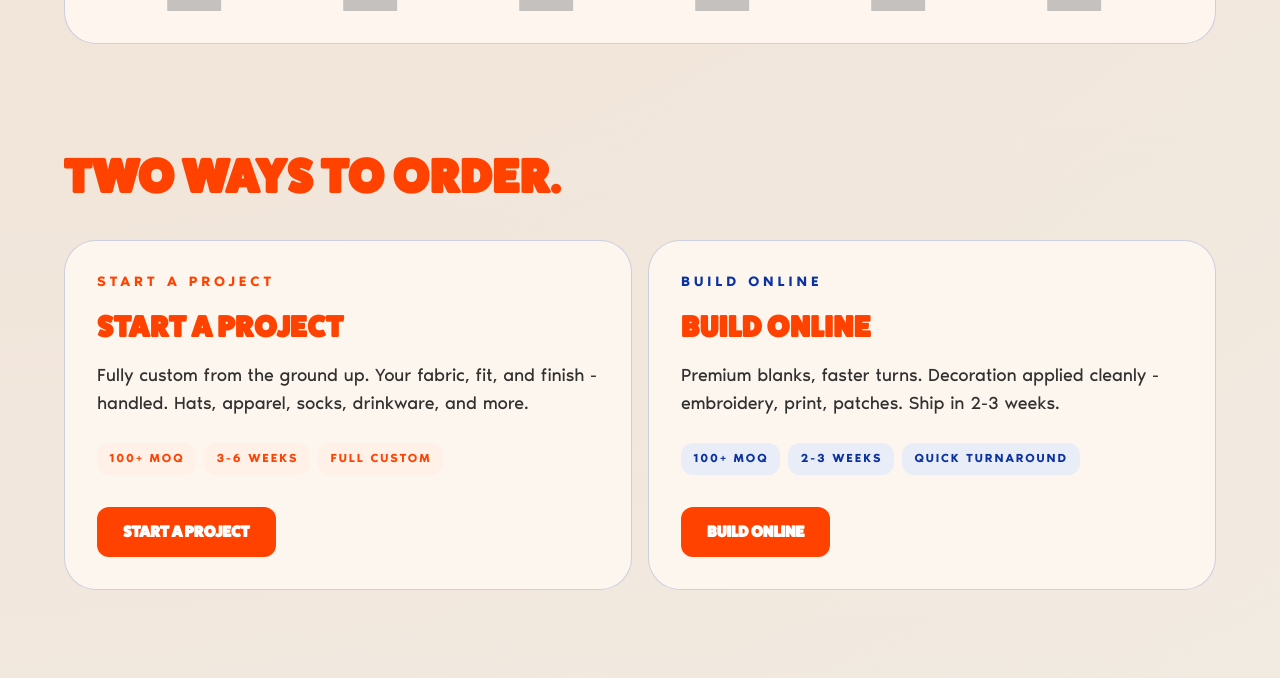
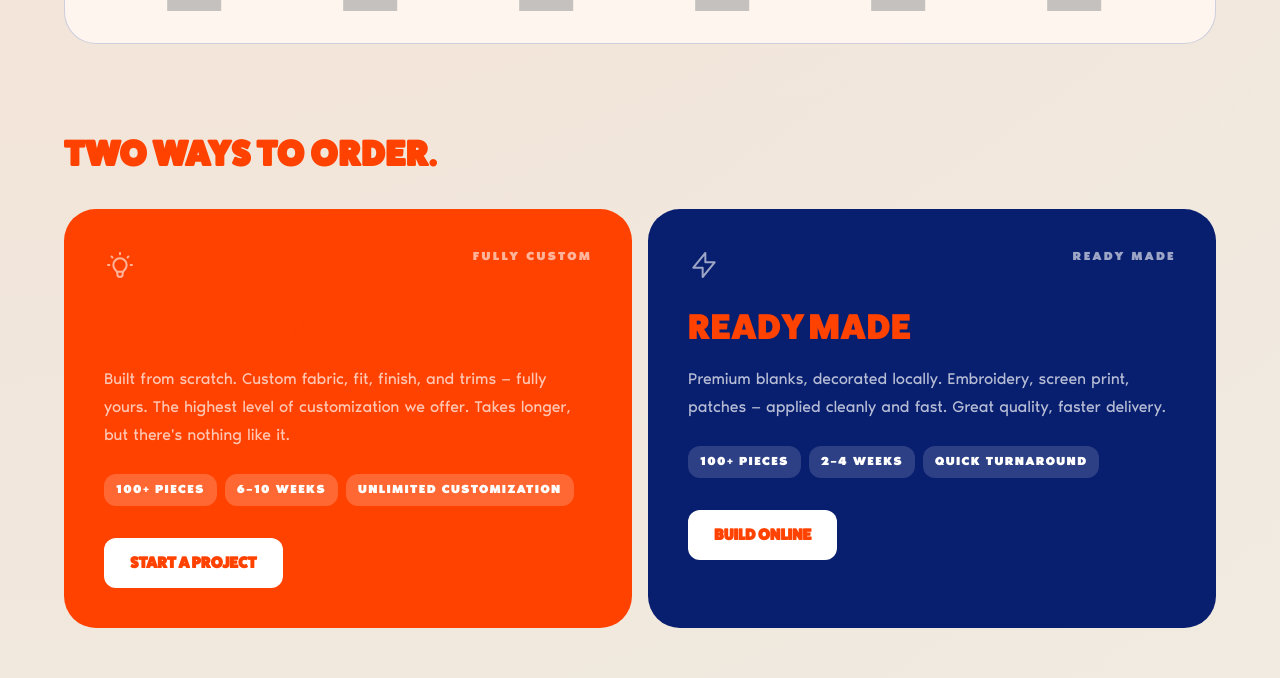
Before and after one commit to hanaajones/orangegoods-website, a Next.js app: page / in a window 1280 px wide. Shown: the part 1300-1978 px from the top of the page. Built offline with nearby package versions, Linux system fonts and the light colour scheme; grey boxes are pictures that could not be loaded.

Commit message:
style: TwoPaths — orange card (OG Crafted) vs dark blue card (Ready Made), clear contrast, FatFrank titles, better copy

```diff
--- a/components/TwoPaths.tsx
+++ b/components/TwoPaths.tsx
@@ -11,53 +11,97 @@ type PathItem = {
 };
 
 export function TwoPaths({ items, title }: { items: PathItem[]; title: string }) {
+  const configs = [
+    {
+      bg: "bg-[#FF4200]",
+      text: "text-white",
+      muted: "text-white/70",
+      tagBg: "bg-white/20 text-white",
+      btn: "btn-og-white",
+      badge: "FULLY CUSTOM",
+      badgeColor: "text-white/60",
+      icon: (
+        <svg xmlns="http://www.w3.org/2000/svg" className="h-8 w-8 text-white/60" fill="none" viewBox="0 0 24 24" stroke="currentColor" strokeWidth={1.5}>
+          <path strokeLinecap="round" strokeLinejoin="round" d="M9.663 17h4.673M12 3v1m6.364 1.636l-.707.707M21 12h-1M4 12H3m3.343-5.657l-.707-.707m2.828 9.9a5 5 0 117.072 0l-.548.547A3.374 3.374 0 0014 18.469V19a2 2 0 11-4 0v-.531c0-.895-.356-1.754-.988-2.386l-.548-.547z" />
+        </svg>
+      ),
+    },
+    {
+      bg: "bg-[#081E6F]",
+      text: "text-white",
+      muted: "text-white/70",
+      tagBg: "bg-white/15 text-white",
+      btn: "btn-og-white",
+      badge: "READY MADE",
+      badgeColor: "text-white/60",
+      icon: (
+        <svg xmlns="http://www.w3.org/2000/svg" className="h-8 w-8 text-white/60" fill="none" viewBox="0 0 24 24" stroke="currentColor" strokeWidth={1.5}>
+          <path strokeLinecap="round" strokeLinejoin="round" d="M13 10V3L4 14h7v7l9-11h-7z" />
+        </svg>
+      ),
+    },
+  ];
+
   return (
     <Reveal className="px-4 py-8 md:px-8 lg:px-12">
       <section id="paths" className="mx-auto max-w-6xl">
-        <div className="max-w-2xl">
-          <h2 className="mt-4 text-3xl font-semibold leading-tight text-[var(--og-blue)] md:text-5xl">
+        <h2
+          className="mb-8 text-3xl font-extrabold uppercase leading-tight text-[#FF4200] md:text-4xl"
+          style={{ fontFamily: "var(--font-display)" }}
+        >
           {title}
         </h2>
-        </div>
-        <div className="mt-8 grid gap-4 lg:grid-cols-2">
-          {items.map((item, index) => (
+
+        <div className="grid gap-4 lg:grid-cols-2">
+          {items.map((item, index) => {
+            const cfg = configs[index];
+            return (
               <article
                 key={item.title}
-              className="rounded-[2rem] border border-[#0B32A0]/20 bg-[rgba(255,248,241,0.86)] p-6 text-[var(--og-off-black)] md:p-8"
+                className={`flex flex-col rounded-[2rem] p-8 md:p-10 ${cfg.bg}`}
               >
-              <p
-                className={`text-sm font-semibold uppercase tracking-[0.28em] ${
-                  index === 0 ? "text-[var(--og-orange)]" : "text-[var(--og-blue)]"
-                }`}
+                {/* Icon + badge */}
+                <div className="flex items-start justify-between">
+                  {cfg.icon}
+                  <span className={`text-xs font-bold uppercase tracking-[0.2em] ${cfg.badgeColor}`}>
+                    {cfg.badge}
+                  </span>
+                </div>
+
+                {/* Title */}
+                <h3
+                  className={`mt-6 text-3xl uppercase leading-tight ${cfg.text} md:text-4xl`}
+                  style={{ fontFamily: "var(--font-display)" }}
                 >
-                {item.eyebrow ?? item.title}
-              </p>
-              <h3 className="mt-4 text-3xl font-semibold leading-tight">
                   {item.title}
                 </h3>
-              <p className="mt-4 text-lg leading-7 opacity-90">{item.description}</p>
+
+                {/* Description */}
+                <p className={`mt-4 text-base leading-7 ${cfg.muted}`}>
+                  {item.description}
+                </p>
+
+                {/* Detail pills */}
                 <div className="mt-6 flex flex-wrap gap-2">
                   {item.details.map((detail) => (
                     <span
                       key={detail}
-                    className={`rounded-xl px-3 py-2 text-xs font-semibold uppercase tracking-[0.16em] ${
-                      index === 0
-                        ? "bg-[#fff0e8] text-[var(--og-orange)]"
-                        : "bg-[#e9edf8] text-[var(--og-blue)]"
-                    }`}
+                      className={`rounded-xl px-3 py-2 text-xs font-bold uppercase tracking-[0.12em] ${cfg.tagBg}`}
                     >
                       {detail}
                     </span>
                   ))}
                 </div>
-              <Link
-                href={item.href}
-                className="btn-og mt-8"
-              >
+
+                {/* CTA */}
+                <div className="mt-8">
+                  <Link href={item.href} className={cfg.btn}>
                     {item.label}
                   </Link>
+                </div>
               </article>
-          ))}
+            );
+          })}
         </div>
       </section>
     </Reveal>
--- a/lib/content.ts
+++ b/lib/content.ts
@@ -27,18 +27,18 @@ export const twoPathsTitle = "Two ways to order.";
 
 export const twoPaths = [
   {
-    title: "Start a Project",
+    title: "OG Crafted",
     description:
-      "Fully custom from the ground up. Your fabric, fit, and finish - handled. Hats, apparel, socks, drinkware, and more.",
-    details: ["100+ MOQ", "3-6 weeks", "Full custom"],
+      "Built from scratch. Custom fabric, fit, finish, and trims — fully yours. The highest level of customization we offer. Takes longer, but there's nothing like it.",
+    details: ["100+ pieces", "6–10 weeks", "Unlimited customization"],
     href: startProjectHref,
     label: "Start a Project",
   },
   {
-    title: "Build Online",
+    title: "Ready Made",
     description:
-      "Premium blanks, faster turns. Decoration applied cleanly - embroidery, print, patches. Ship in 2-3 weeks.",
-    details: ["100+ MOQ", "2-3 weeks", "Quick turnaround"],
+      "Premium blanks, decorated locally. Embroidery, screen print, patches — applied cleanly and fast. Great quality, faster delivery.",
+    details: ["100+ pieces", "2–4 weeks", "Quick turnaround"],
     href: buildOnlineHref,
     label: "Build Online",
   },
```
Lines whose indentation alone changed are shown as unchanged.
